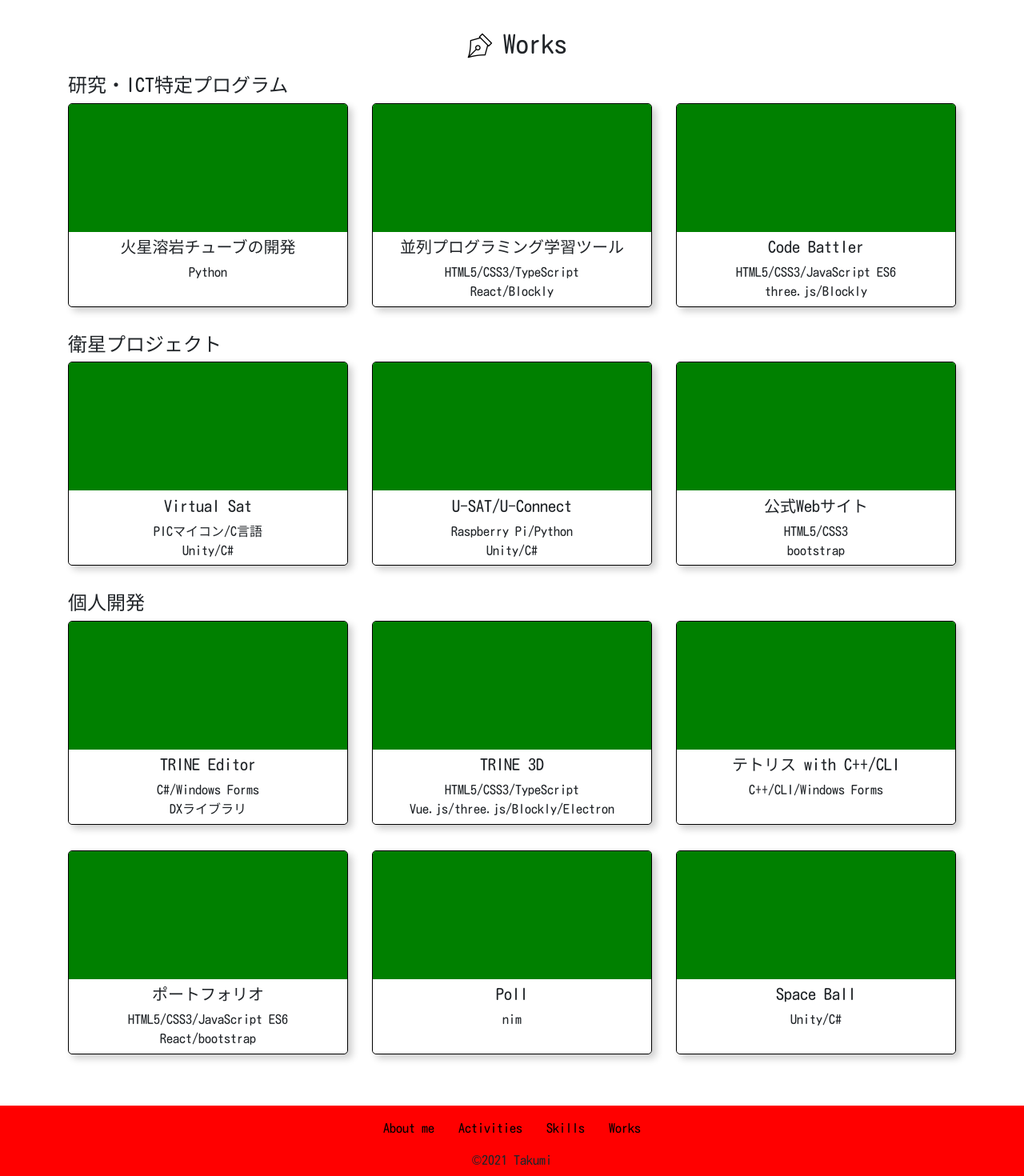
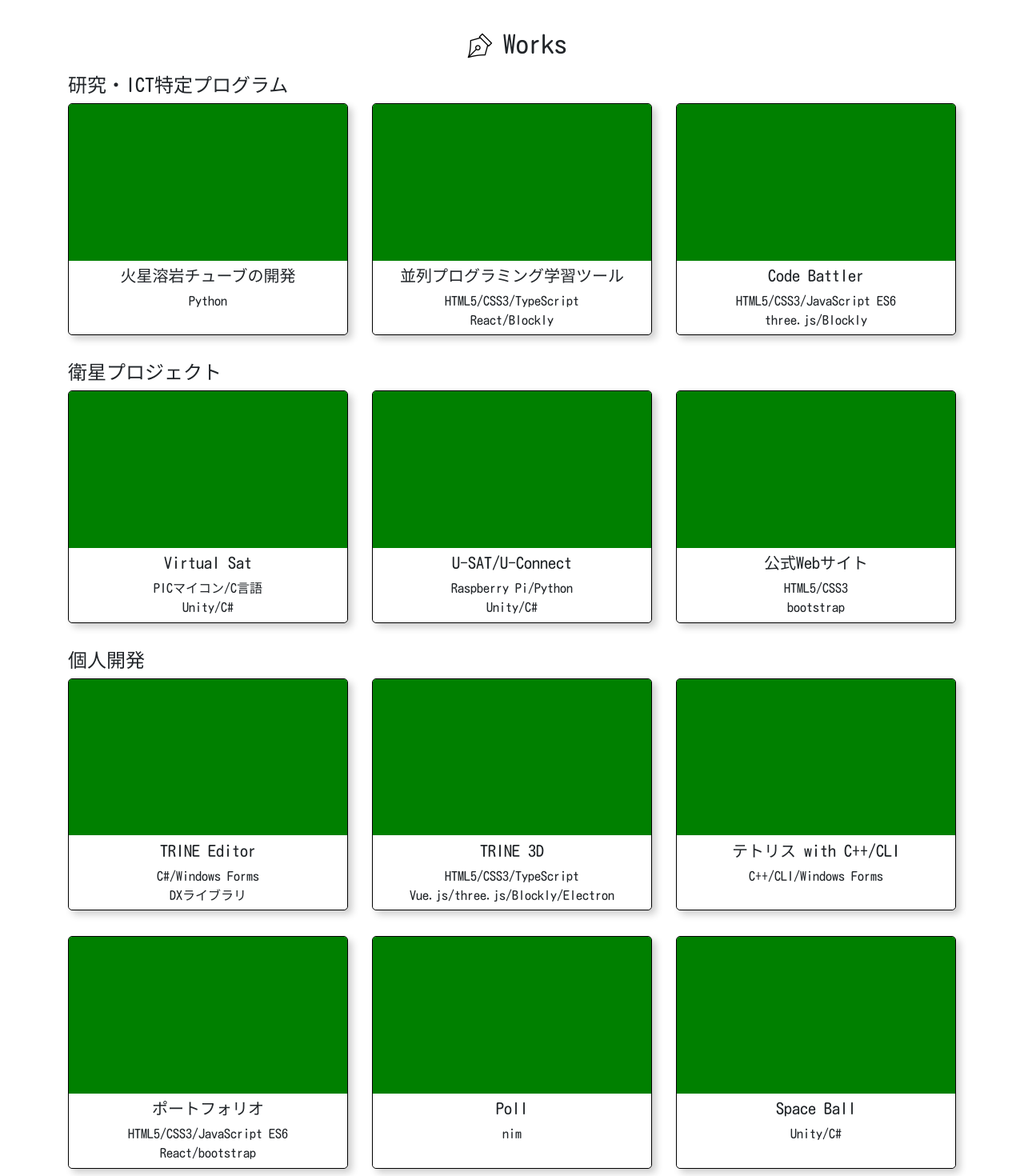
Before and after one commit to aquilaneo/portfolio, a React (Create React App) app: page / in a window 1280 px wide. Shown: the part 3180-4650 px from the top of the page at 80% size. Built offline with nearby package versions, Linux system fonts and the light colour scheme.

Commit message:
画像の縦横比固定対応

```diff
--- a/src/App.js
+++ b/src/App.js
@@ -200,7 +200,9 @@ const App = () => {
 									setSelectedWork (works["researches"][0]);
 									setIsWorkDetailVisible (true);
 								}}>
+									<div className={"work-image-container"}>
 										<div className={"work-image"}></div>
+									</div>
 									<div className={"work-title"}>
 										<h5>{works["researches"][0].name}</h5>
 										<div>{works["researches"][0].languages}</div>
@@ -213,7 +215,9 @@ const App = () => {
 									setSelectedWork (works["researches"][1]);
 									setIsWorkDetailVisible (true);
 								}}>
+									<div className={"work-image-container"}>
 										<div className={"work-image"}></div>
+									</div>
 									<div className={"work-title"}>
 										<h5>{works["researches"][1].name}</h5>
 										<div>{works["researches"][1].languages}</div>
@@ -226,7 +230,9 @@ const App = () => {
 									setSelectedWork (works["researches"][2]);
 									setIsWorkDetailVisible (true);
 								}}>
+									<div className={"work-image-container"}>
 										<div className={"work-image"}></div>
+									</div>
 									<div className={"work-title"}>
 										<h5>{works["researches"][2].name}</h5>
 										<div>{works["researches"][2].languages}</div>
@@ -243,7 +249,9 @@ const App = () => {
 									setSelectedWork (works["project"][0]);
 									setIsWorkDetailVisible (true);
 								}}>
+									<div className={"work-image-container"}>
 										<div className={"work-image"}></div>
+									</div>
 									<div className={"work-title"}>
 										<h5>{works["project"][0].name}</h5>
 										<div>{works["project"][0].languages}</div>
@@ -256,7 +264,9 @@ const App = () => {
 									setSelectedWork (works["project"][1]);
 									setIsWorkDetailVisible (true);
 								}}>
+									<div className={"work-image-container"}>
 										<div className={"work-image"}></div>
+									</div>
 									<div className={"work-title"}>
 										<h5>{works["project"][1].name}</h5>
 										<div>{works["project"][1].languages}</div>
@@ -269,7 +279,9 @@ const App = () => {
 									setSelectedWork (works["project"][2]);
 									setIsWorkDetailVisible (true);
 								}}>
+									<div className={"work-image-container"}>
 										<div className={"work-image"}></div>
+									</div>
 									<div className={"work-title"}>
 										<h5>{works["project"][2].name}</h5>
 										<div>{works["project"][2].languages}</div>
@@ -286,7 +298,9 @@ const App = () => {
 									setSelectedWork (works["private"][0]);
 									setIsWorkDetailVisible (true);
 								}}>
+									<div className={"work-image-container"}>
 										<div className={"work-image"}></div>
+									</div>
 									<div className={"work-title"}>
 										<h5>{works["private"][0].name}</h5>
 										<div>{works["private"][0].languages}</div>
@@ -299,7 +313,9 @@ const App = () => {
 									setSelectedWork (works["private"][1]);
 									setIsWorkDetailVisible (true);
 								}}>
+									<div className={"work-image-container"}>
 										<div className={"work-image"}></div>
+									</div>
 									<div className={"work-title"}>
 										<h5>{works["private"][1].name}</h5>
 										<div>{works["private"][1].languages}</div>
@@ -312,7 +328,9 @@ const App = () => {
 									setSelectedWork (works["private"][2]);
 									setIsWorkDetailVisible (true);
 								}}>
+									<div className={"work-image-container"}>
 										<div className={"work-image"}></div>
+									</div>
 									<div className={"work-title"}>
 										<h5>{works["private"][2].name}</h5>
 										<div>{works["private"][2].languages}</div>
@@ -327,7 +345,9 @@ const App = () => {
 									setSelectedWork (works["private"][3]);
 									setIsWorkDetailVisible (true);
 								}}>
+									<div className={"work-image-container"}>
 										<div className={"work-image"}></div>
+									</div>
 									<div className={"work-title"}>
 										<h5>{works["private"][3].name}</h5>
 										<div>{works["private"][3].languages}</div>
@@ -340,7 +360,9 @@ const App = () => {
 									setSelectedWork (works["private"][4]);
 									setIsWorkDetailVisible (true);
 								}}>
+									<div className={"work-image-container"}>
 										<div className={"work-image"}></div>
+									</div>
 									<div className={"work-title"}>
 										<h5>{works["private"][4].name}</h5>
 										<div>{works["private"][4].languages}</div>
@@ -353,7 +375,9 @@ const App = () => {
 									setSelectedWork (works["private"][5]);
 									setIsWorkDetailVisible (true);
 								}}>
+									<div className={"work-image-container"}>
 										<div className={"work-image"}></div>
+									</div>
 									<div className={"work-title"}>
 										<h5>{works["private"][5].name}</h5>
 										<div>{works["private"][5].languages}</div>
@@ -409,7 +433,9 @@ const WorkDetail = (props) => {
 				×
 			</div>
 			<div className={"work-detail-contents"}>
+				<div className={"work-detail-image-container"}>
 					<div className={"work-detail-image"}></div>
+				</div>
 				<div className={"work-detail-text"}>
 					<h4>{props.work.name}</h4>
 					<div className={"work-detail-text-paragraph"}>
--- a/src/common.css
+++ b/src/common.css
@@ -99,11 +99,22 @@ p {
     cursor: pointer;
 }
 
+.work-image-container {
+    position: relative;
+    width: 100%;
+}
+
+.work-image-container:before {
+    content: "";
+    display: block;
+    padding-top: 56.25%;
+}
+
 .work-image {
-    width: 100%;
-    height: 10rem;
     border-radius: 4px 4px 0 0;
     background-color: green;
+    position: absolute;
+    top: 0; left: 0; bottom: 0; right: 0;
 }
 
 .work-title {
@@ -154,11 +165,22 @@ p {
     text-align: center;
 }
 
+.work-detail-image-container {
+    position: relative;
+    width: 100%;
+}
+
+.work-detail-image-container:before {
+    content: "";
+    display: block;
+    padding-top: 56.25%;
+}
+
 .work-detail-image {
-    width: 100%;
-    height: 10rem;
     border-radius: 4px 4px 0 0;
     background-color: green;
+    position: absolute;
+    top: 0; left: 0; bottom: 0; right: 0;
 }
 
 .work-detail-text-paragraph {
```
Lines whose indentation alone changed are shown as unchanged.
